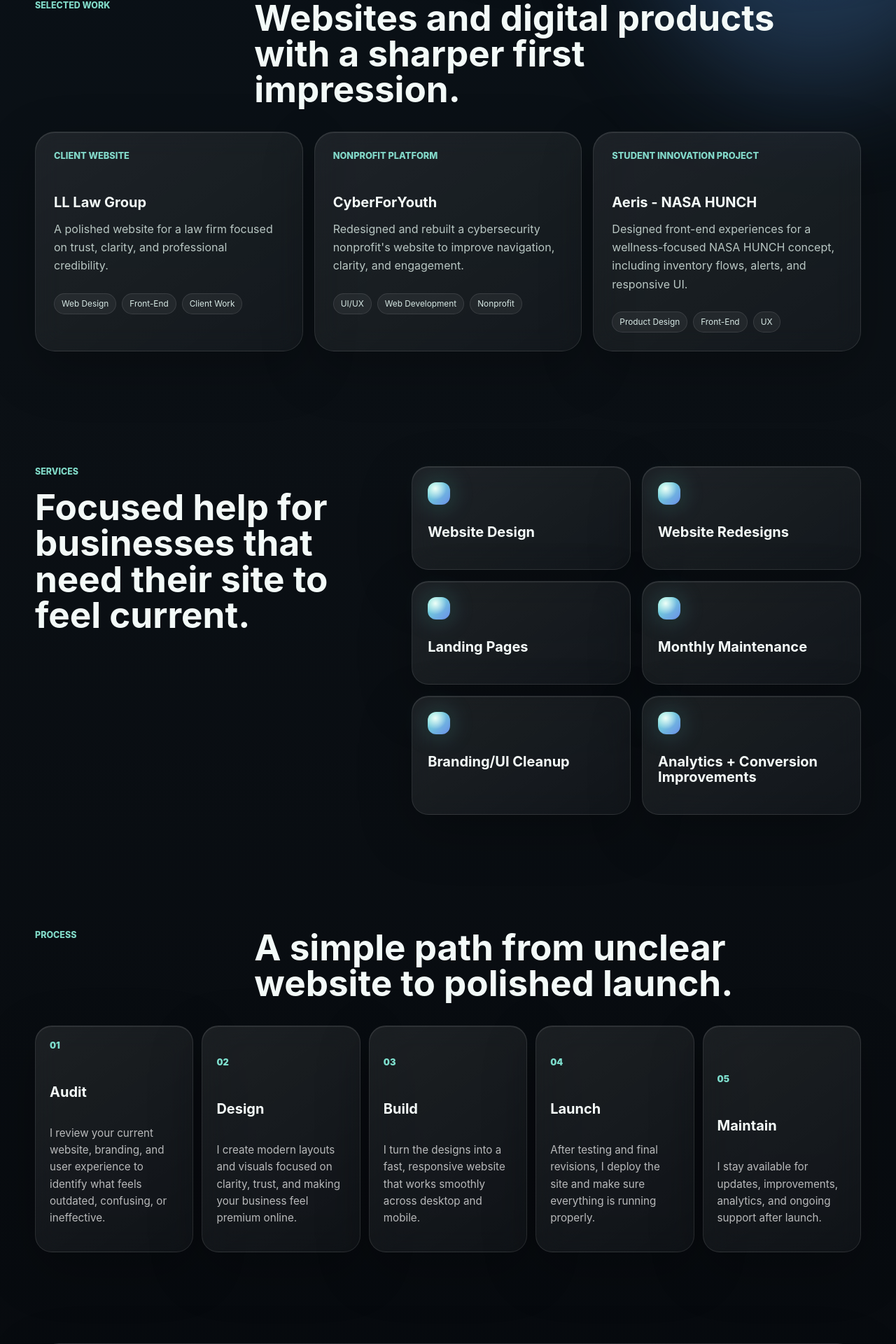
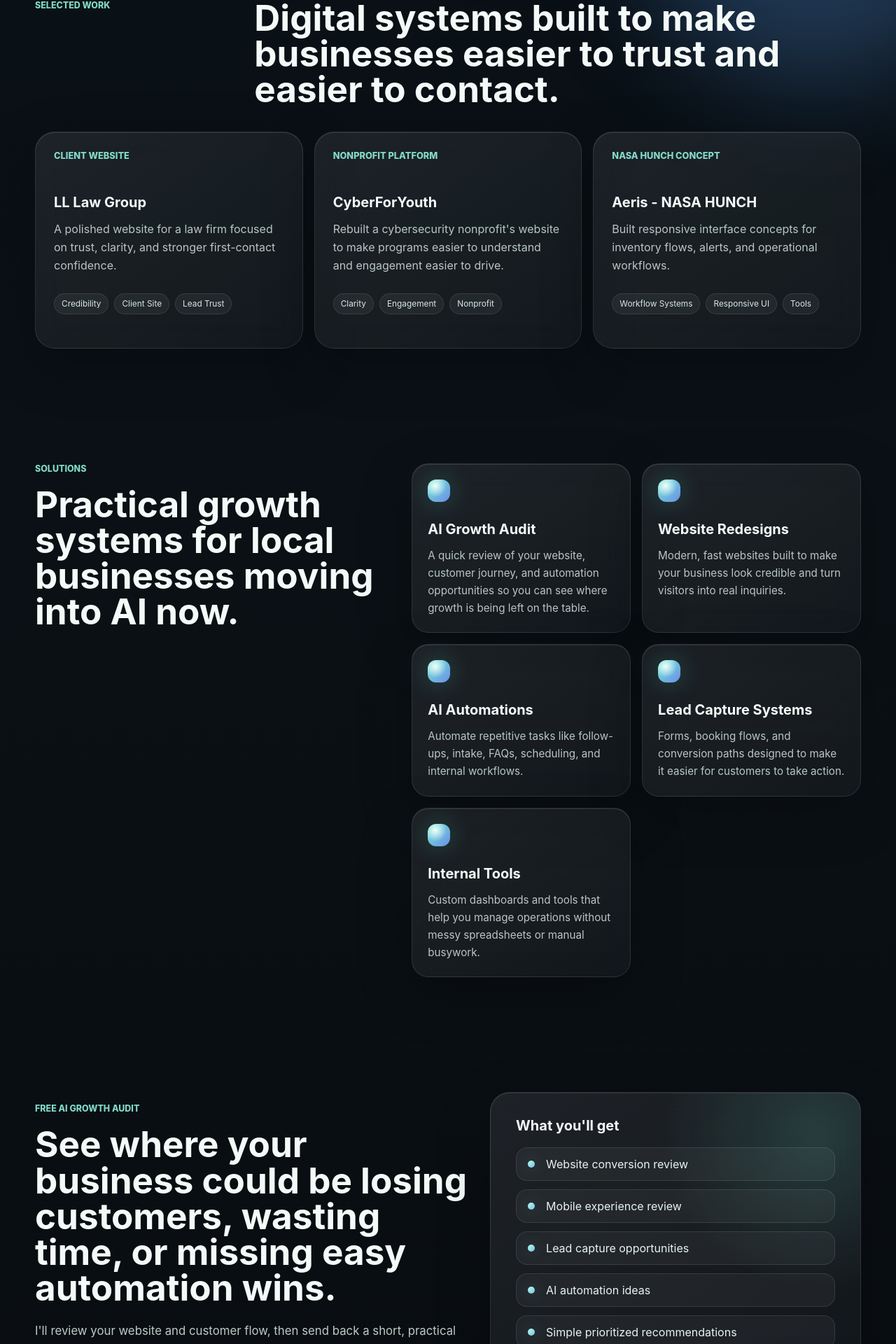
Before and after one commit to Siddanth-Raja/siddanth-portfolio, a React (Vite) app: page / in a window 1280 px wide. Shown: the part 860-2780 px from the top of the page at 70% size. Built offline with nearby package versions, Linux system fonts and the light colour scheme.

Commit message:
Add AI growth audit section to portfolio site

```diff
--- a/src/App.css
+++ b/src/App.css
@@ -427,6 +427,7 @@ h3 {
 .project-card,
 .service-card,
 .process-step,
+.audit-panel,
 .contact-section {
   border: 1px solid rgba(255, 255, 255, 0.1);
   background: linear-gradient(145deg, rgba(255, 255, 255, 0.082), rgba(255, 255, 255, 0.035));
@@ -505,7 +506,7 @@ h3 {
 }
 
 .service-card {
-  min-height: 132px;
+  min-height: 218px;
   padding: 22px;
   border-radius: 24px;
   transition:
@@ -524,6 +525,91 @@ h3 {
     radial-gradient(circle at 34% 28%, #effff8, transparent 16px),
     linear-gradient(135deg, #74ebd5, #6b8ee8);
   box-shadow: 0 0 34px rgba(94, 224, 203, 0.28);
+}
+
+.service-card h3 {
+  margin-bottom: 14px;
+}
+
+.service-card p {
+  margin-bottom: 0;
+  color: #b9c7c3;
+  font-size: 0.95rem;
+  line-height: 1.65;
+}
+
+.audit-section {
+  display: grid;
+  grid-template-columns: minmax(0, 1.08fr) minmax(320px, 0.92fr);
+  gap: 28px;
+  align-items: stretch;
+}
+
+.audit-copy {
+  display: flex;
+  flex-direction: column;
+  align-items: flex-start;
+  justify-content: center;
+}
+
+.audit-copy h2 {
+  margin-bottom: 22px;
+}
+
+.audit-copy p:not(.eyebrow) {
+  max-width: 720px;
+  margin-bottom: 28px;
+  color: #bdcac6;
+  font-size: 1.05rem;
+  line-height: 1.75;
+}
+
+.audit-panel {
+  padding: clamp(24px, 4vw, 36px);
+  border-radius: 28px;
+  background:
+    radial-gradient(circle at 88% 12%, rgba(115, 223, 203, 0.16), transparent 34%),
+    linear-gradient(145deg, rgba(255, 255, 255, 0.086), rgba(255, 255, 255, 0.034));
+}
+
+.audit-panel h3 {
+  margin-bottom: 20px;
+}
+
+.audit-list {
+  display: grid;
+  gap: 12px;
+  margin: 0 0 24px;
+  padding: 0;
+  list-style: none;
+}
+
+.audit-list li {
+  position: relative;
+  padding: 13px 14px 13px 42px;
+  border: 1px solid rgba(255, 255, 255, 0.1);
+  border-radius: 16px;
+  color: #e7f4f1;
+  background: rgba(255, 255, 255, 0.045);
+}
+
+.audit-list li::before {
+  position: absolute;
+  top: 50%;
+  left: 16px;
+  width: 10px;
+  height: 10px;
+  content: '';
+  border-radius: 999px;
+  background: linear-gradient(135deg, #b9ffe4, #77bfeb);
+  box-shadow: 0 0 22px rgba(119, 191, 235, 0.34);
+  transform: translateY(-50%);
+}
+
+.audit-trust {
+  margin-bottom: 0;
+  color: #b8c8c3;
+  line-height: 1.7;
 }
 
 .process-track {
@@ -551,9 +637,9 @@ h3 {
 }
 
 .contact-section {
-  display: flex;
-  align-items: center;
-  justify-content: space-between;
+  display: grid;
+  grid-template-columns: minmax(0, 0.86fr) minmax(360px, 1.14fr);
+  align-items: start;
   gap: 28px;
   margin-top: 48px;
   padding: clamp(28px, 5vw, 54px);
@@ -567,18 +653,63 @@ h3 {
   margin-bottom: 18px;
 }
 
-.contact-section p:last-child {
+.contact-copy p:last-child {
   max-width: 680px;
   color: #bdcac6;
   font-size: 1.05rem;
   line-height: 1.7;
 }
 
-.contact-actions {
-  display: flex;
-  flex-wrap: wrap;
-  gap: 12px;
-  justify-content: flex-end;
+.audit-form {
+  display: grid;
+  grid-template-columns: repeat(2, minmax(0, 1fr));
+  gap: 14px;
+}
+
+.audit-form label {
+  display: grid;
+  gap: 8px;
+  color: #dceae6;
+  font-size: 0.86rem;
+  font-weight: 800;
+}
+
+.audit-form input,
+.audit-form textarea {
+  width: 100%;
+  min-height: 50px;
+  border: 1px solid rgba(255, 255, 255, 0.12);
+  border-radius: 16px;
+  outline: none;
+  padding: 0 16px;
+  color: #f6fffb;
+  background: rgba(5, 12, 18, 0.5);
+  transition:
+    border-color 180ms ease,
+    box-shadow 180ms ease,
+    background 180ms ease;
+}
+
+.audit-form textarea {
+  min-height: 126px;
+  padding-top: 15px;
+  resize: vertical;
+}
+
+.audit-form input::placeholder,
+.audit-form textarea::placeholder {
+  color: #81918c;
+}
+
+.audit-form input:focus,
+.audit-form textarea:focus {
+  border-color: rgba(146, 255, 223, 0.48);
+  background: rgba(7, 18, 26, 0.74);
+  box-shadow: 0 0 0 4px rgba(119, 191, 235, 0.1);
+}
+
+.form-wide {
+  grid-column: 1 / -1;
 }
 
 @media (max-width: 980px) {
@@ -611,6 +742,7 @@ h3 {
 
   .hero-section,
   .split-section,
+  .audit-section,
   .section-heading {
     grid-template-columns: 1fr;
   }
@@ -636,12 +768,7 @@ h3 {
   }
 
   .contact-section {
-    align-items: flex-start;
-    flex-direction: column;
-  }
-
-  .contact-actions {
-    justify-content: flex-start;
+    grid-template-columns: 1fr;
   }
 }
 
@@ -660,6 +787,10 @@ h3 {
 
   .button {
     width: 100%;
+  }
+
+  .audit-form {
+    grid-template-columns: 1fr;
   }
 
   .visual-card {
--- a/src/App.jsx
+++ b/src/App.jsx
@@ -5,32 +5,59 @@ const projects = [
     title: 'LL Law Group',
     category: 'Client Website',
     description:
-      'A polished website for a law firm focused on trust, clarity, and professional credibility.',
-    tags: ['Web Design', 'Front-End', 'Client Work'],
+      'A polished website for a law firm focused on trust, clarity, and stronger first-contact confidence.',
+    tags: ['Credibility', 'Client Site', 'Lead Trust'],
   },
   {
     title: 'CyberForYouth',
     category: 'Nonprofit Platform',
     description:
-      "Redesigned and rebuilt a cybersecurity nonprofit's website to improve navigation, clarity, and engagement.",
-    tags: ['UI/UX', 'Web Development', 'Nonprofit'],
+      "Rebuilt a cybersecurity nonprofit's website to make programs easier to understand and engagement easier to drive.",
+    tags: ['Clarity', 'Engagement', 'Nonprofit'],
   },
   {
     title: 'Aeris - NASA HUNCH',
-    category: 'Student Innovation Project',
+    category: 'NASA HUNCH Concept',
     description:
-      'Designed front-end experiences for a wellness-focused NASA HUNCH concept, including inventory flows, alerts, and responsive UI.',
-    tags: ['Product Design', 'Front-End', 'UX'],
+      'Built responsive interface concepts for inventory flows, alerts, and operational workflows.',
+    tags: ['Workflow Systems', 'Responsive UI', 'Tools'],
   },
 ]
 
-const services = [
-  'Website Design',
-  'Website Redesigns',
-  'Landing Pages',
-  'Monthly Maintenance',
-  'Branding/UI Cleanup',
-  'Analytics + Conversion Improvements',
+const solutions = [
+  {
+    title: 'AI Growth Audit',
+    description:
+      'A quick review of your website, customer journey, and automation opportunities so you can see where growth is being left on the table.',
+  },
+  {
+    title: 'Website Redesigns',
+    description:
+      'Modern, fast websites built to make your business look credible and turn visitors into real inquiries.',
+  },
+  {
+    title: 'AI Automations',
+    description:
+      'Automate repetitive tasks like follow-ups, intake, FAQs, scheduling, and internal workflows.',
+  },
+  {
+    title: 'Lead Capture Systems',
+    description:
+      'Forms, booking flows, and conversion paths designed to make it easier for customers to take action.',
+  },
+  {
+    title: 'Internal Tools',
+    description:
+      'Custom dashboards and tools that help you manage operations without messy spreadsheets or manual busywork.',
+  },
+]
+
+const auditItems = [
+  'Website conversion review',
+  'Mobile experience review',
+  'Lead capture opportunities',
+  'AI automation ideas',
+  'Simple prioritized recommendations',
 ]
 
 const processSteps = [
@@ -38,31 +65,31 @@ const processSteps = [
     number: '01',
     title: 'Audit',
     description:
-      'I review your current website, branding, and user experience to identify what feels outdated, confusing, or ineffective.',
+      'I review your website, customer flow, and missed opportunities for leads, trust, and automation.',
   },
   {
     number: '02',
-    title: 'Design',
+    title: 'Prioritize',
     description:
-      'I create modern layouts and visuals focused on clarity, trust, and making your business feel premium online.',
+      'We focus on the improvements most likely to save time, increase inquiries, or remove friction.',
   },
   {
     number: '03',
     title: 'Build',
     description:
-      'I turn the designs into a fast, responsive website that works smoothly across desktop and mobile.',
+      'I build the website, automations, forms, or internal tools with a clean path from visitor to action.',
   },
   {
     number: '04',
     title: 'Launch',
     description:
-      'After testing and final revisions, I deploy the site and make sure everything is running properly.',
+      'After testing, the system goes live with the key details checked across desktop and mobile.',
   },
   {
     number: '05',
-    title: 'Maintain',
+    title: 'Improve',
     description:
-      'I stay available for updates, improvements, analytics, and ongoing support after launch.',
+      'We keep improving based on real customer behavior, follow-up gaps, and new automation opportunities.',
   },
 ]
 
@@ -79,32 +106,29 @@ function App() {
         </a>
         <div className="nav-links">
           <a href="#work">Work</a>
-          <a href="#services">Services</a>
+          <a href="#solutions">Solutions</a>
           <a href="#process">Process</a>
           <a href="#contact">Contact</a>
         </div>
-        <a
-          className="nav-cta"
-          href="mailto:siddu123raja@gmail.com?subject=Freelance%20Website%20Project"
-        >
-          Start a Project
+        <a className="nav-cta" href="#audit">
+          Free AI Growth Audit
         </a>
       </nav>
 
       <section className="hero-section" id="top">
         <div className="hero-copy">
-          <p className="eyebrow">Freelance web design and front-end buildout</p>
-          <h1>Modern websites for businesses that want to look impossible to ignore.</h1>
+          <p className="eyebrow">AI websites • lead capture • automation • local business growth</p>
+          <h1>Stop losing customers because of outdated systems.</h1>
           <p className="hero-subhead">
-            I design and build clean, fast, conversion-focused websites for local
-            businesses, startups, and personal brands.
+            We build modern websites and AI automations that help local businesses
+            save time, capture more leads, and grow.
           </p>
           <div className="hero-actions">
-            <a className="button primary" href="#work">
-              View Work
+            <a className="button primary" href="#audit">
+              Get Free AI Growth Audit
             </a>
-            <a className="button secondary" href="#contact">
-              Contact Me
+            <a className="button secondary" href="#process">
+              See How It Works
             </a>
           </div>
         </div>
@@ -121,7 +145,7 @@ function App() {
           </div>
           <div className="preview-panel">
             <div className="preview-header">
-              <span>Launch Signal</span>
+              <span>Growth Signal</span>
               <strong>98</strong>
             </div>
             <div className="preview-chart">
@@ -142,7 +166,7 @@ function App() {
       <section className="section" id="work">
         <div className="section-heading">
           <p className="eyebrow">Selected work</p>
-          <h2>Websites and digital products with a sharper first impression.</h2>
+          <h2>Digital systems built to make businesses easier to trust and easier to contact.</h2>
         </div>
         <div className="project-grid">
           {projects.map((project) => (
@@ -160,25 +184,54 @@ function App() {
         </div>
       </section>
 
-      <section className="section split-section" id="services">
+      <section className="section split-section" id="solutions">
         <div className="section-heading">
-          <p className="eyebrow">Services</p>
-          <h2>Focused help for businesses that need their site to feel current.</h2>
+          <p className="eyebrow">Solutions</p>
+          <h2>Practical growth systems for local businesses moving into AI now.</h2>
         </div>
         <div className="service-grid">
-          {services.map((service) => (
-            <article className="service-card" key={service}>
+          {solutions.map((solution) => (
+            <article className="service-card" key={solution.title}>
               <span />
-              <h3>{service}</h3>
+              <h3>{solution.title}</h3>
+              <p>{solution.description}</p>
             </article>
           ))}
+        </div>
+      </section>
+
+      <section className="section audit-section" id="audit">
+        <div className="audit-copy">
+          <p className="eyebrow">Free AI Growth Audit</p>
+          <h2>See where your business could be losing customers, wasting time, or missing easy automation wins.</h2>
+          <p>
+            I'll review your website and customer flow, then send back a short,
+            practical report with specific ways to improve trust, lead capture,
+            mobile experience, and AI automation opportunities.
+          </p>
+          <a className="button primary" href="#contact">
+            Request Free Audit
+          </a>
+        </div>
+        <div className="audit-panel">
+          <h3>What you'll get</h3>
+          <ul className="audit-list">
+            {auditItems.map((item) => (
+              <li key={item}>{item}</li>
+            ))}
+          </ul>
+          <p className="audit-trust">
+            Local businesses are already using AI to respond faster, follow up
+            better, and reduce repetitive work. The earlier you start, the
+            sooner it compounds.
+          </p>
         </div>
       </section>
 
       <section className="section process-section" id="process">
         <div className="section-heading">
           <p className="eyebrow">Process</p>
-          <h2>A simple path from unclear website to polished launch.</h2>
+          <h2>A simple path from outdated systems to better customer flow.</h2>
         </div>
         <div className="process-track">
           {processSteps.map((step) => (
@@ -194,25 +247,42 @@ function App() {
       </section>
 
       <section className="contact-section" id="contact">
-        <div>
+        <div className="contact-copy">
           <p className="eyebrow">Contact</p>
-          <h2>Need a site that actually makes people take you seriously?</h2>
+          <h2>Request your free AI growth audit.</h2>
           <p>
-            Tell me what you're building, what feels outdated, or what you want
-            your site to do better.
+            Share your business, website, and what you want to improve. Siddanth
+            will review the customer path and send back practical next steps.
           </p>
         </div>
-        <div className="contact-actions">
-          <a
-            className="button primary"
-            href="mailto:siddu123raja@gmail.com?subject=Freelance%20Website%20Project"
-          >
-            Email Siddanth
-          </a>
-          <a className="button secondary" href="sms:+19724822117">
-            Text Siddanth
-          </a>
-        </div>
+        <form className="audit-form" onSubmit={(event) => event.preventDefault()}>
+          <label>
+            Name
+            <input type="text" name="name" placeholder="Your name" autoComplete="name" />
+          </label>
+          <label>
+            Business name
+            <input type="text" name="business" placeholder="Your business name" />
+          </label>
+          <label>
+            Website URL
+            <input type="url" name="website" placeholder="https://yourbusiness.com" />
+          </label>
+          <label>
+            Email
+            <input type="email" name="email" placeholder="you@business.com" autoComplete="email" />
+          </label>
+          <label className="form-wide">
+            What do you want help with?
+            <textarea
+              name="goals"
+              placeholder="More leads, faster follow-ups, a better mobile site, AI automation, or something else..."
+            />
+          </label>
+          <button className="button primary form-wide" type="submit">
+            Request My Free Audit
+          </button>
+        </form>
       </section>
     </main>
   )
```
